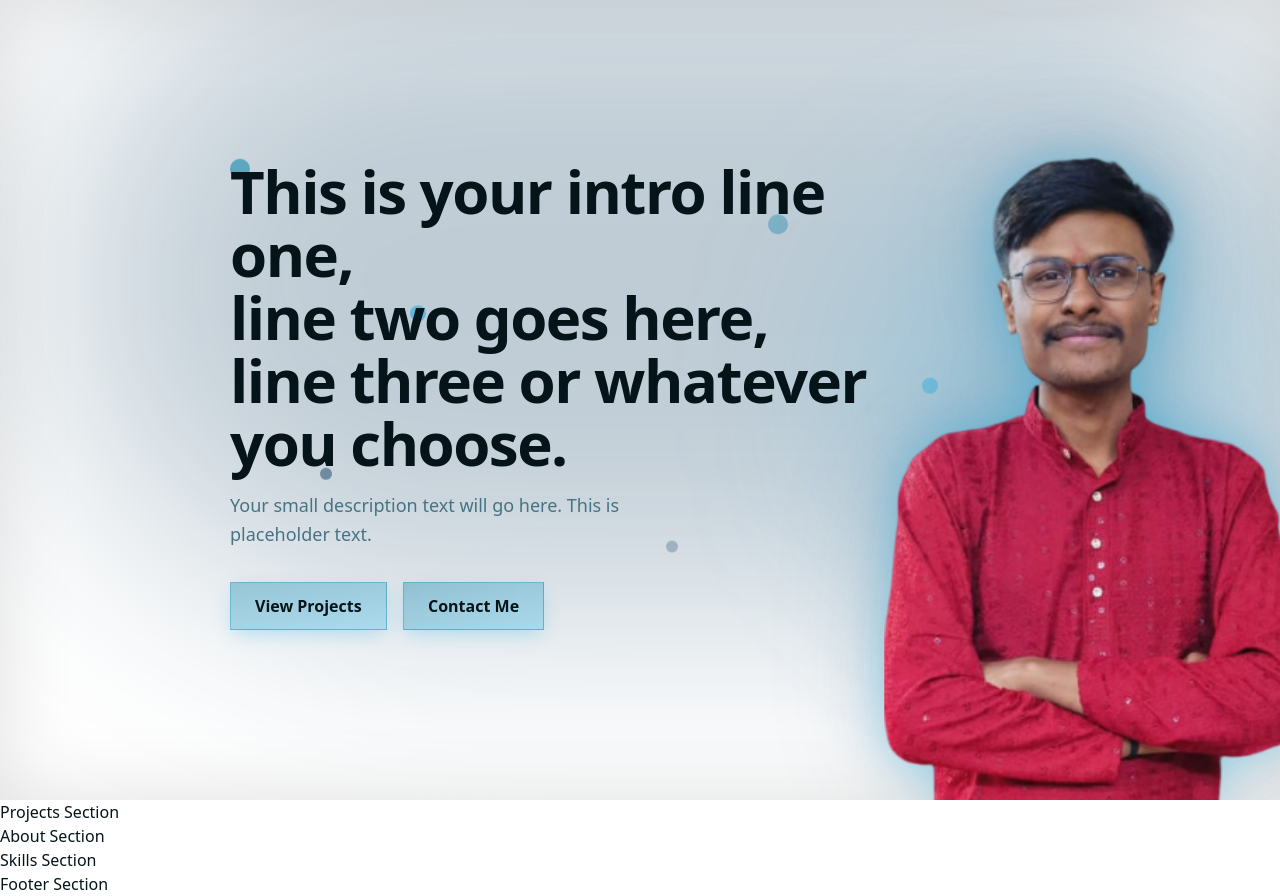
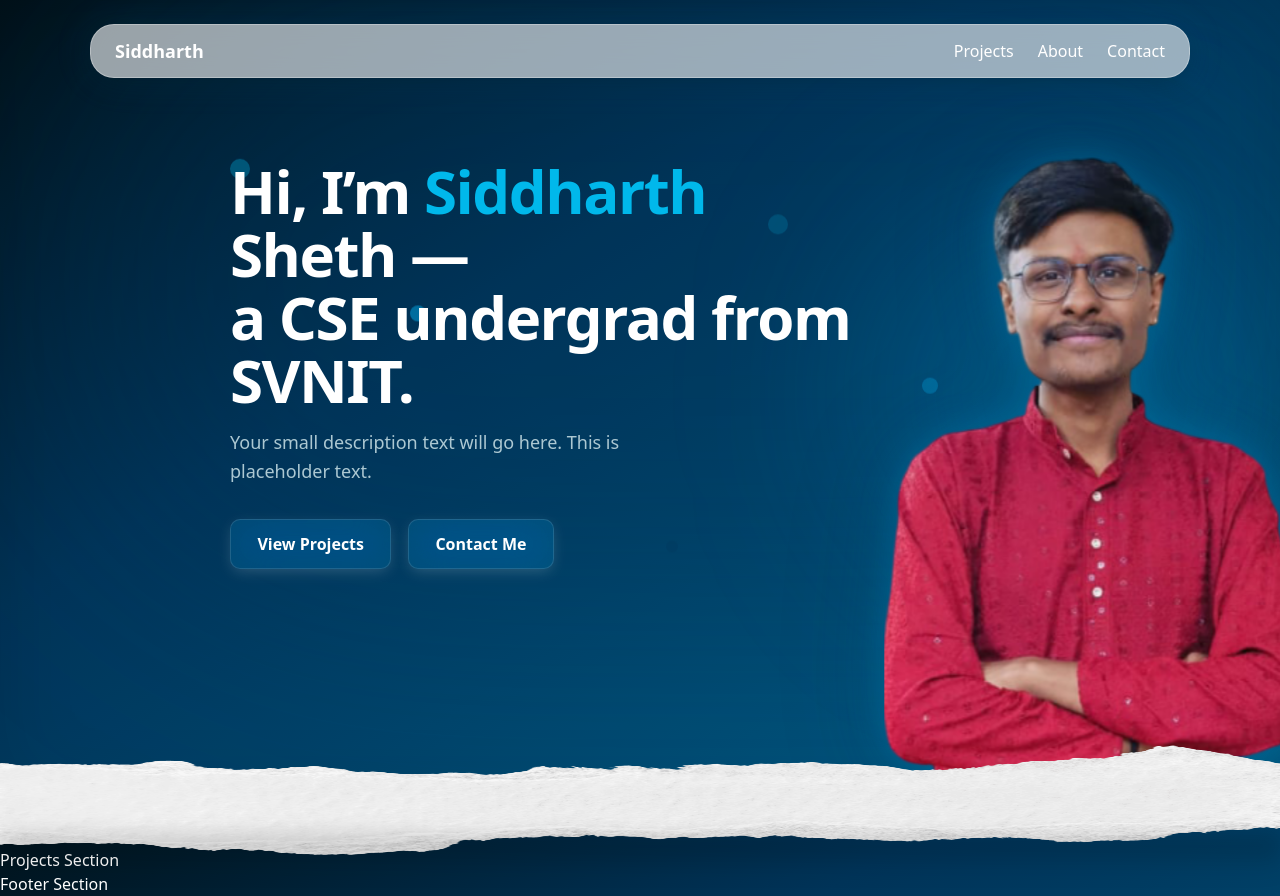
Before and after one commit to siddharth251206/portfolio, a React (Vite) app: page / in a window 1280 px wide. Built offline with nearby package versions, Linux system fonts and the light colour scheme.

Commit message:
hero section is done, added a section divider, fixed mode

```diff
--- a/index.html
+++ b/index.html
@@ -1,5 +1,5 @@
 <!doctype html>
-<html lang="en">
+<html class="dark"lang="en">
   <head>
     <meta charset="UTF-8" />
     <link rel="icon" type="image/svg+xml" href="/vite.svg" />
--- a/src/components/Hero.jsx
+++ b/src/components/Hero.jsx
@@ -19,16 +19,10 @@ export default function Hero() {
   }, []);
 
   return (
-    <section className="relative h-screen w-full bg-[hsl(var(--background))] text-[hsl(var(--foreground))] overflow-hidden">
+    <section className="relative h-screen w-full
+    text-[hsl(var(--foreground))]
+    overflow-hidden">
 
-   {/* CLEAN VIGNETTE */}
-<div className="absolute inset-0 pointer-events-none z-0">
-  <div className="
-    absolute inset-0
-    shadow-[inset_0_0_80px_rgba(0,0,0,0.12)]
-    dark:shadow-[inset_0_0_120px_rgba(0,0,0,0.45)]
-  "></div>
-</div>
 
 {/* BACKGROUND SHAPES */}
 <div className="absolute inset-0 z-0 pointer-events-none select-none">
@@ -113,18 +107,15 @@ export default function Hero() {
 <div className="absolute left-[18vw] top-[20vh] z-10 max-w-[650px]">
   {showText && (
     <div className="space-y-4 text-left">
-      <h1 className="text-5xl md:text-6xl font-extrabold tracking-tight leading-[1.05] text-[hsl(var(--foreground))]">
+       <h1 className="text-5xl md:text-6xl font-extrabold tracking-tight leading-[1.05] text-[hsl(var(--foreground))]">
         <span className="worddrop" style={{ animationDelay: "0.0s" }}>
-          This is your intro line one,
+          Hi, I’m <span className="text-[hsl(var(--accent))]">Siddharth</span> Sheth —
         </span>
         <br />
         <span className="worddrop" style={{ animationDelay: "0.15s" }}>
-          line two goes here,
+          a CSE undergrad from SVNIT.
         </span>
         <br />
-        <span className="worddrop" style={{ animationDelay: "0.3s" }}>
-          line three or whatever you choose.
-        </span>
       </h1>
 
       <p
@@ -189,5 +180,6 @@ export default function Hero() {
       )}
 
     </section>
+
   );
 }
--- a/src/components/Navbar.jsx
+++ b/src/components/Navbar.jsx
@@ -0,0 +1,29 @@
+export default function Navbar() {
+  return (
+        <nav className="
+        fixed top-6 left-1/2 -translate-x-1/2
+        w-[88%] max-w-[1100px]
+        flex items-center justify-between
+        px-6 py-3
+        backdrop-blur-xl
+        bg-white/60 dark:bg-white/10
+        border border-white/30 dark:border-white/10
+        rounded-3xl shadow-lg shadow-black/10
+        z-50 nav-glow worddrop
+        flex!
+        " style={{ animationDelay: "1.6s" }}>
+
+      {/* Logo */}
+      <h1 className="font-semibold text-lg text-[hsl(var(--foreground))]">
+        Siddharth
+      </h1>
+
+      {/* Links */}
+      <div className="flex gap-6 text-[hsl(var(--foreground))] font-medium">
+        <a href="#projects" className="hover:text-[hsl(var(--accent))] transition">Projects</a>
+        <a href="#about" className="hover:text-[hsl(var(--accent))] transition">About</a>
+        <a href="#contact" className="hover:text-[hsl(var(--accent))] transition">Contact</a>
+      </div>
+    </nav>
+  );
+}
--- a/src/index.css
+++ b/src/index.css
@@ -47,17 +47,24 @@
   --transition-slow: var(--transition-slow);
   --transition-glow: var(--transition-glow);
 
-    --glass-bg: hsla(var(--background) / 0.35);
-  --glass-border: hsla(var(--border) / 0.35);
-  --glass-shadow: 0 8px 25px -10px hsla(var(--shadow-strong));
-  --glass-blur: 12px;
-
     --btn-bg: hsla(var(--background) / 0.25);
   --btn-border: hsla(var(--border) / 0.35);
   --btn-hover-bg: hsla(var(--accent) / 0.15);
   --btn-shadow: 0 6px 20px -5px hsla(var(--primary) / 0.4);
   --btn-hover-shadow: 0 10px 28px -8px hsla(var(--primary) / 0.55);
 
+  --hero-bg-light: radial-gradient(
+    circle at 70% 40%,
+    rgba(180, 225, 255, 0.35),
+    rgba(255, 255, 255, 1) 55%
+  );
+
+  --hero-bg-dark: linear-gradient(
+    to bottom right,
+    #00121a 0%,
+    #003459 38%,
+    #005f89 100%
+  );
 }
 
 
@@ -68,8 +75,9 @@
 
 @layer base {
  :root {
-  --background: 0 0% 100%;            /* #FFFFFF */
-  --foreground: 197 65% 6%;           /* #00171F */
+--background: 0 0% 100%;
+ --radius: 10px;
+ --foreground: 197 65% 6%;           /* #00171F */
 
   --card: 0 0% 100%;
   --card-foreground: 197 65% 6%;
@@ -90,12 +98,14 @@
 
   --shadow: 0 0% 0% / 0.05;
   --shadow-strong: 0 0% 0% / 0.25;
+
+   --hero-bg: var(--hero-bg-light);
 }
 
  .dark {
-  --background: 197 65% 6%;           /* #00171F */
+ --background: 197 65% 6%; /* fallback */
   --foreground: 0 0% 100%;            /* white */
-
+  --radius: 10px;
   --card: 197 60% 12%;                /* #003459 */
   --card-foreground: 0 0% 100%;
 
@@ -115,60 +125,37 @@
 
   --shadow: 0 0% 0% / 0.45;
   --shadow-strong: 0 0% 0% / 0.75;
+  --hero-bg: var(--hero-bg-dark);
 }
 
+  html, body {
+    min-height: 100%;
+    background-image: var(--hero-bg);
+    background-size: cover;
+    background-repeat: no-repeat;
+    background-attachment: fixed;
+    background-position: center;
+  }
 }
 
 /* ============================= */
 /*         4. ANIMATIONS         */
 /* ============================= */
 
-/* ========= 1. LETTER STAGGER REVEAL ========= */
-@keyframes letterReveal {
+
+
+@keyframes helloSweepRL {
   0% {
-    opacity: 0;
-    transform: translateY(10px);
+    transform: translateX(140%) scale(1.05) skewX(6deg);
+    opacity: 1;
+    filter: blur(2px);
   }
   100% {
+    transform: translateX(-130%) scale(1) skewX(-6deg);
     opacity: 1;
-    transform: translateY(0);
+    filter: blur(2px);
   }
 }
-
-/* ========= 2. PARALLAX FLOAT ========= */
-@keyframes parallaxFloat {
-  0% {
-    transform: translate3d(0, 0, 0);
-  }
-  50% {
-    transform: translate3d(5px, -10px, 0);
-  }
-  100% {
-    transform: translate3d(0, 0, 0);
-  }
-}
-
-/* ========= 3. GLOW BLOB MORPH ========= */
-@keyframes blobMorph {
-  0% {
-    transform: scale(1) translate(0, 0);
-    border-radius: 40%;
-  }
-  33% {
-    transform: scale(1.15) translate(10px, -20px);
-    border-radius: 55%;
-  }
-  66% {
-    transform: scale(0.9) translate(-10px, 10px);
-    border-radius: 35%;
-  }
-  100% {
-    transform: scale(1) translate(0, 0);
-    border-radius: 40%;
-  }
-}
-
-/* ========= 4. FLOATING PARTICLES ========= */
 @keyframes floatParticle {
   0% {
     opacity: 0.4;
@@ -183,88 +170,6 @@
     transform: translateY(0);
   }
 }
-
-/* ========= 5. SCROLL REVEAL (lift + fade) ========= */
-@keyframes sectionReveal {
-  0% {
-    opacity: 0;
-    transform: translateY(40px) scale(0.98);
-  }
-  100% {
-    opacity: 1;
-    transform: translateY(0) scale(1);
-  }
-}
-
-/* ========= 6. HOVER TILT SHADOW ========= */
-@keyframes tiltHoverGlow {
-  0% {
-    box-shadow: 0 0 0 rgba(0, 255, 150, 0);
-  }
-  100% {
-    box-shadow: 0 15px 40px -10px rgba(0, 255, 150, 0.25);
-  }
-}
-
-/* ========= 7. SUBTLE FLOAT FOR ELEMENTS ========= */
-@keyframes subtleFloat {
-  0% {
-    transform: translateY(0px);
-  }
-  50% {
-    transform: translateY(-8px);
-  }
-  100% {
-    transform: translateY(0px);
-  }
-}
-
-/* ========= 8. OPACITY FADE-IN ========= */
-@keyframes fadeIn {
-  0% {
-    opacity: 0;
-  }
-  100% {
-    opacity: 1;
-  }
-}
-
-@keyframes bgGradientShift {
-  0% {
-    background-position: 0% 50%;
-  }
-  50% {
-    background-position: 100% 50%;
-  }
-  100% {
-    background-position: 0% 50%;
-  }
-}
-
-@keyframes softNoise {
-  0% { opacity: .25; }
-  50% { opacity: .35; }
-  100% { opacity: .25; }
-}
-
-@keyframes helloSweepRL {
-  0% {
-    transform: translateX(140%) scale(1.05) skewX(6deg);
-    opacity: 1;
-    filter: blur(2px);
-  }
-  /* 40% {
-    transform: translateX(20%) scale(1.03) skewX(0deg);
-    opacity: 0.18;
-    filter: blur(0px);
-  } */
-  100% {
-    transform: translateX(-130%) scale(1) skewX(-6deg);
-    opacity: 1;
-    filter: blur(2px);
-  }
-}
-
 
 .worddrop {
   opacity: 0;
@@ -286,19 +191,7 @@
   }
 }
 
-
-
-@keyframes heroImageEntrance {
-  0% {
-    transform: translateX(-50%) scale(1.45);
-    transform-origin: bottom center;
-  }
-  100% {
-    transform: translateX(calc(-50% + 220px)) scale(1);
-    transform-origin: bottom center;
-  }
-}
-@keyframes softGlowPulse {
+@keyframes shapeGlowPulse {
   0% {
     filter:
       drop-shadow(0 0 18px rgba(0,168,232,0.20))
@@ -346,89 +239,88 @@
   }
 }
 
-@utility sectionbg {
+@utility btn {
   position: relative;
   overflow: hidden;
-  background: hsl(var(--background)); /* plain light background */
-}
 
-
-@utility sectionnoise {
-  pointer-events: none;
-  position: absolute;
-  inset: 0;
-  background-image: url("https://grainy-gradients.vercel.app/noise.png");
-  opacity: 0.2;
-  animation: softNoise 4s ease-in-out infinite;
-}
-
-@utility sectionglow {
-  pointer-events: none;
-  position: absolute;
-  inset: 0;
-  background: radial-gradient(
-    circle at 40% 30%,
-    hsl(var(--primary) / .25),
-    transparent 60%
-  );
-  filter: blur(70px);
-}
-
-@utility glass {
-  background-color: var(--glass-bg);
-  border: 1px solid var(--glass-border);
-  backdrop-filter: blur(var(--glass-blur));
-  box-shadow: var(--glass-shadow);
-  border-radius: var(--radius);
-  transition: var(--transition-normal);
-
-  &:hover {
-    transform: translateY(-4px);
-    box-shadow: 0 12px 40px -12px hsla(var(--shadow-strong));
-    border-color: hsl(var(--accent));
-  }
-}
-
-@utility btn {
   display: inline-flex;
   align-items: center;
   justify-content: center;
 
-  padding: 0.7rem 1.5rem;
+  padding: 0.75rem 1.65rem;
   border-radius: var(--radius);
 
   font-weight: 600;
   font-size: 1rem;
 
-  background: linear-gradient(
-    to bottom right,
-    rgba(0,126,167,0.35),
-    rgba(0,168,232,0.25)
-  );
-  border: 1px solid rgba(0,126,167,0.35);
-
-  backdrop-filter: blur(12px);
+  /* TRUE GLASS */
+  background: hsla(var(--accent) / 0.15);
+  backdrop-filter: blur(20px) saturate(150%);
+  -webkit-backdrop-filter: blur(20px) saturate(150%);
+  border: 1px solid hsla(var(--foreground) / 0.12);
 
   color: hsl(var(--foreground));
+  transition: all 0.28s ease-out;
 
-  box-shadow: 0 6px 20px -4px rgba(0, 168, 232, 0.3);
-  transition: all 0.25s ease;
+  /* DEPTH SHADOW */
+  box-shadow:
+    0 4px 15px -3px hsla(var(--foreground) / 0.20),
+    inset 0 0 0 0 hsla(var(--accent) / 0.12);
 
-  &:hover {
-    transform: translateY(-3px);
+
+/* SHINE SWEEP LAYER */
+&::before {
+  content: "";
+  position: absolute;
+  inset: 0;
   background: linear-gradient(
-    to bottom right,
-    rgba(0,168,232,0.45),
-    rgba(0,126,167,0.35)
+    115deg,
+    transparent 0%,
+    rgba(255,255,255,0.18) 45%,
+    rgba(255,255,255,0.35) 50%,
+    transparent 60%
   );
-  border-color: rgba(0,168,232,0.55);
-  box-shadow: 0 10px 30px -3px rgba(0,168,232,0.4);
-  }
+  transform: translateX(-120%) skewX(-15deg);
+  transition: transform 0.6s cubic-bezier(0.2,0.8,0.3,1);
+}
 
-  &:active {
-     transform: translateY(-1px);
-  box-shadow: 0 5px 15px -3px rgba(0,168,232,0.35);
-  }
+/* INNER REFRACTION EDGE */
+&::after {
+  content: "";
+  position: absolute;
+  inset: 0;
+  border-radius: inherit;
+  pointer-events: none;
+  box-shadow: inset 0 0 18px hsla(var(--accent) / 0.14);
+  opacity: 0;
+  transition: opacity 0.3s ease;
+}
+
+/* HOVER EFFECTS */
+&:hover {
+  transform: translateY(-2px);
+  border-color: hsla(var(--accent) / 0.35);
+  background: hsla(var(--background) / 0.25);
+  box-shadow:
+    0 10px 30px -5px hsla(var(--accent) / 0.30),
+    inset 0 0 0 2px hsla(var(--accent) / 0.25);
+}
+
+&:hover::before {
+  transform: translateX(130%) skewX(-15deg);
+}
+
+&:hover::after {
+  opacity: 1;
+}
+
+/* ACTIVE STATE */
+&:active {
+  transform: translateY(0px) scale(0.98);
+  box-shadow:
+    0 6px 18px -4px hsla(var(--accent) / 0.20),
+    inset 0 0 0 3px hsla(var(--accent) / 0.35);
+}
 }
 
 @utility hellosweep {
@@ -455,14 +347,7 @@
   animation: helloSweepRL 5s cubic-bezier(0.25, 1, 0.35, 1.1) forwards;
 }
 
-@utility worddrop {
-  opacity: 0;
-  animation: wordDrop 0.5s ease forwards;
-}
 
-@utility heroimageenter {
-  animation: heroImageEntrance 1.4s cubic-bezier(0.22, 1, 0.36, 1) forwards;
-}
 @utility animate-floatParticle {
   animation: floatParticle 4s ease-in-out infinite;
 }
@@ -477,3 +362,51 @@
 @utility shape-glow-animate {
   animation: shapeGlowPulse 5s ease-in-out infinite;
 }
+@utility hero-bg {
+  background-image: var(--hero-bg);
+  background-size: cover;
+  background-position: center;
+  background-repeat: no-repeat;
+}
+@layer utilities {
+  .nav-glow {
+    box-shadow:
+      0 8px 25px -5px rgba(0,0,0,0.25),
+      0 0 40px rgba(0,168,232,0.12);
+    transition: box-shadow 0.3s ease;
+    display: block;
+  }
+
+  .nav-glow:hover {
+    box-shadow:
+      0 12px 32px -4px rgba(0,0,0,0.35),
+      0 0 55px rgba(0,168,232,0.18);
+  }
+}
+.torn-divider {
+  position: absolute;
+  left: 0;
+  width: 100%;
+  height: 110px; /* adjust as needed */
+
+  background-image: url('/torn.png');
+  background-size: 100% 100%; /* STRETCH CLEANLY */
+  background-repeat: no-repeat;
+  background-position: center;
+
+  transform: translateY(-55px); /* half the height */
+  pointer-events: none;
+  z-index: 20;
+}
+
+
+.torn-divider::after {
+  content: "";
+  position: absolute;
+  bottom: -20px;
+  left: 0;
+  width: 100%;
+  height: 40px;
+  background: linear-gradient(to bottom, rgba(0,0,0,0.2), transparent);
+  filter: blur(10px);
+}
--- a/src/pages/Home.jsx
+++ b/src/pages/Home.jsx
@@ -3,13 +3,30 @@ import ProjectsSection from "../components/ProjectsSection";
 import About from "../components/About";
 import Skills from "../components/Skills";
 import Footer from "../components/Footer";
+import Navbar from "../components/Navbar";
 
 export default function Home() {
 return (<>
+{/* GLOBAL CLEAN VIGNETTE */}
+<div className="fixed inset-0 pointer-events-none z-[1]">
+  <div
+    className="
+      absolute inset-0
+      shadow-[inset_0_0_80px_rgba(0,0,0,0.12)]
+      dark:shadow-[inset_0_0_120px_rgba(0,0,0,0.45)]
+    "
+  />
+</div>
+
+      <Navbar />
       <Hero />
+      <div className="relative h-[0px]">
+  <div className="torn-divider"></div>
+</div>
+      <About />
+
+      <Skills />
       <ProjectsSection />
-      <About />
-      <Skills />
       <Footer />
 </>);
 }
```
Also changed, not shown: public/torn-edge.png (added), public/torn.png (added).
